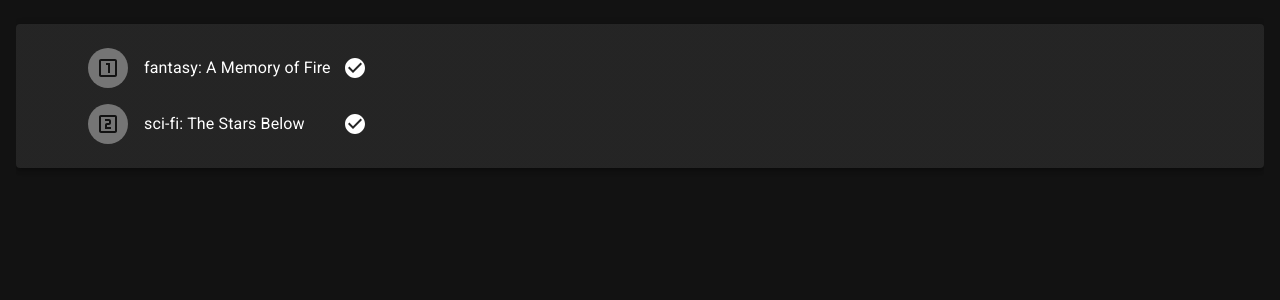
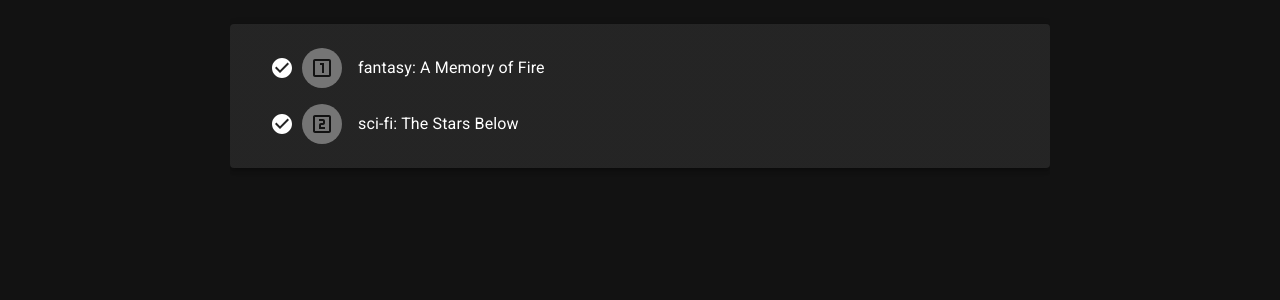
Before and after one commit to hooloovoo-ai/cyoa, a React (Create React App) app: page / in a window 1280 px wide. Shown: the top 300 px of the page. Built offline with nearby package versions, Linux system fonts and the light colour scheme.

Commit message:
better sizing

```diff
--- a/src/Entry.tsx
+++ b/src/Entry.tsx
@@ -86,31 +86,16 @@ export default function Entry(params: EntryParams) {
       <Fade in={true} timeout={1000}>
         <Stack direction="row">
           {
-            params.entry.suggestions.length > 0
-              ? (
-                <Stack justifyContent="center" alignItems="center" spacing={3} visibility={!params.isFirst && params.isLatest ? "visible" : "hidden"}>
-                  <IconButton aria-label="undo" onClick={params.onUndo}>
-                    <Undo />
-                  </IconButton>
-                  <IconButton aria-label="retry" onClick={params.onRetry}>
-                    <Replay />
-                  </IconButton>
-                </Stack>
-              )
-              : <div />
-          }
-          {
             params.entry.suggestions.length === 0
               ? (<LinearProgress color="secondary" sx={{ width: "100%" }} />)
               : (
-                <List>
+                <List style={{ "width": "100%" }}>
                   {
                     params.entry.suggestions.map((suggestion, suggestionIndex) => (
-                      <ListItem key={suggestionIndex} secondaryAction={
-                        <IconButton edge="end" onClick={() => params.onChooseSuggestion(suggestionIndex)}>
+                      <ListItem key={suggestionIndex}>
+                        <IconButton onClick={() => params.onChooseSuggestion(suggestionIndex)}>
                           <CheckCircle />
                         </IconButton>
-                      }>
                         <ListItemAvatar>
                           <Avatar>
                             {
@@ -124,6 +109,20 @@ export default function Entry(params: EntryParams) {
                   }
                 </List>
               )
+          }
+          {
+            params.entry.suggestions.length > 0
+              ? (
+                <Stack justifyContent="center" alignItems="center" spacing={3} visibility={!params.isFirst && params.isLatest ? "visible" : "hidden"}>
+                  <IconButton aria-label="undo" onClick={params.onUndo}>
+                    <Undo />
+                  </IconButton>
+                  <IconButton aria-label="retry" onClick={params.onRetry}>
+                    <Replay />
+                  </IconButton>
+                </Stack>
+              )
+              : <div />
           }
         </Stack>
       </Fade>
--- a/src/Player.tsx
+++ b/src/Player.tsx
@@ -1,4 +1,4 @@
-import { Alert, Box, Snackbar } from "@mui/material";
+import { Alert, Box, Container, Snackbar } from "@mui/material";
 import { useCallback, useEffect, useMemo, useRef, useState } from "react";
 import ReactAudioPlayer from "react-audio-player";
 import { fetchJSON } from "./util";
@@ -120,6 +120,7 @@ export default function Player() {
   }, []);
 
   return (
+    <Container maxWidth="md">
       <Box height="100vh" display="flex" flexDirection="column">
         <Box overflow="auto" flex={1} margin={2}>
           {
@@ -137,5 +138,6 @@ export default function Player() {
           </Alert>
         </Snackbar>
       </Box>
+    </Container>
   );
 }
```
Lines whose indentation alone changed are shown as unchanged.
